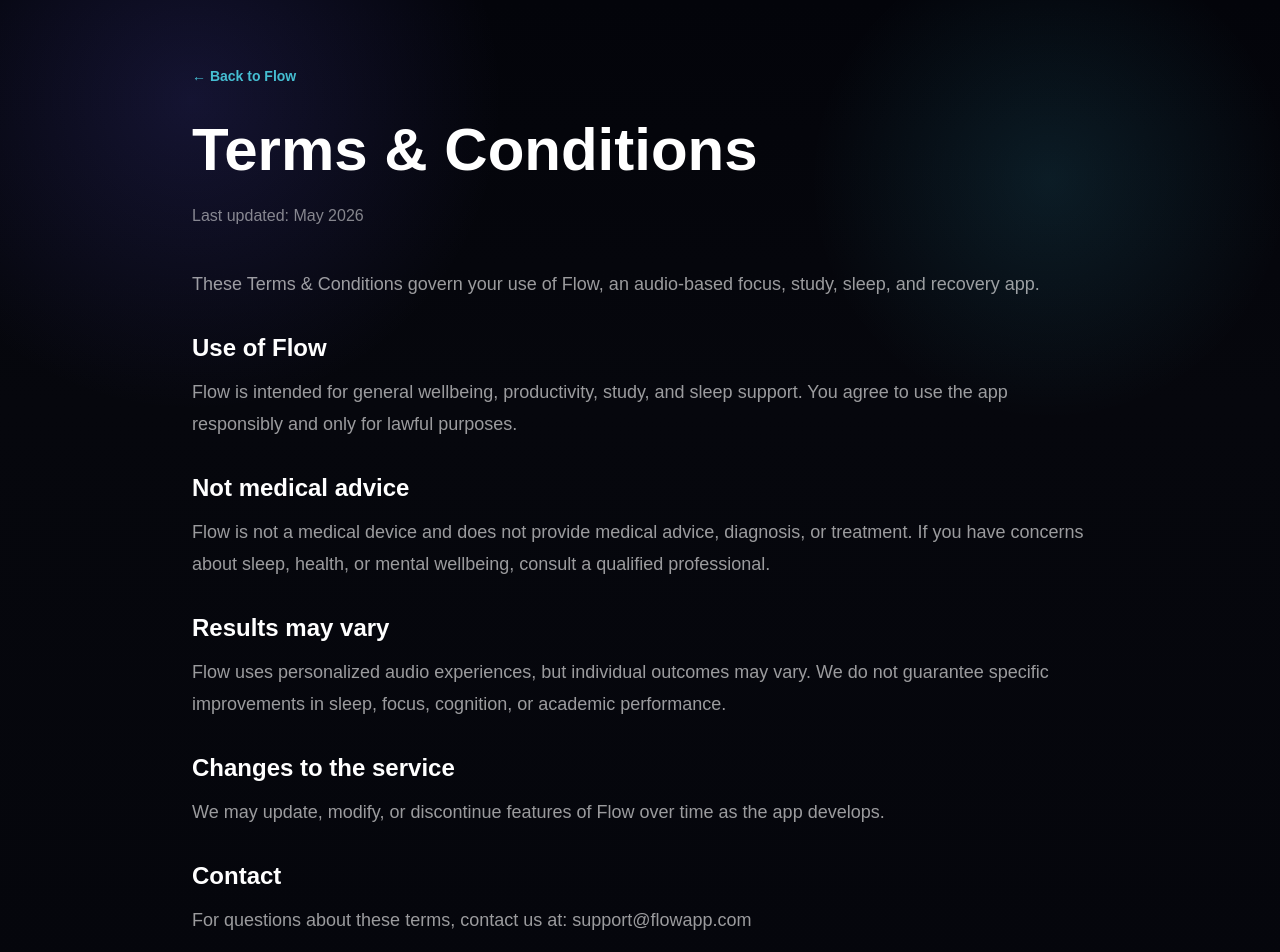
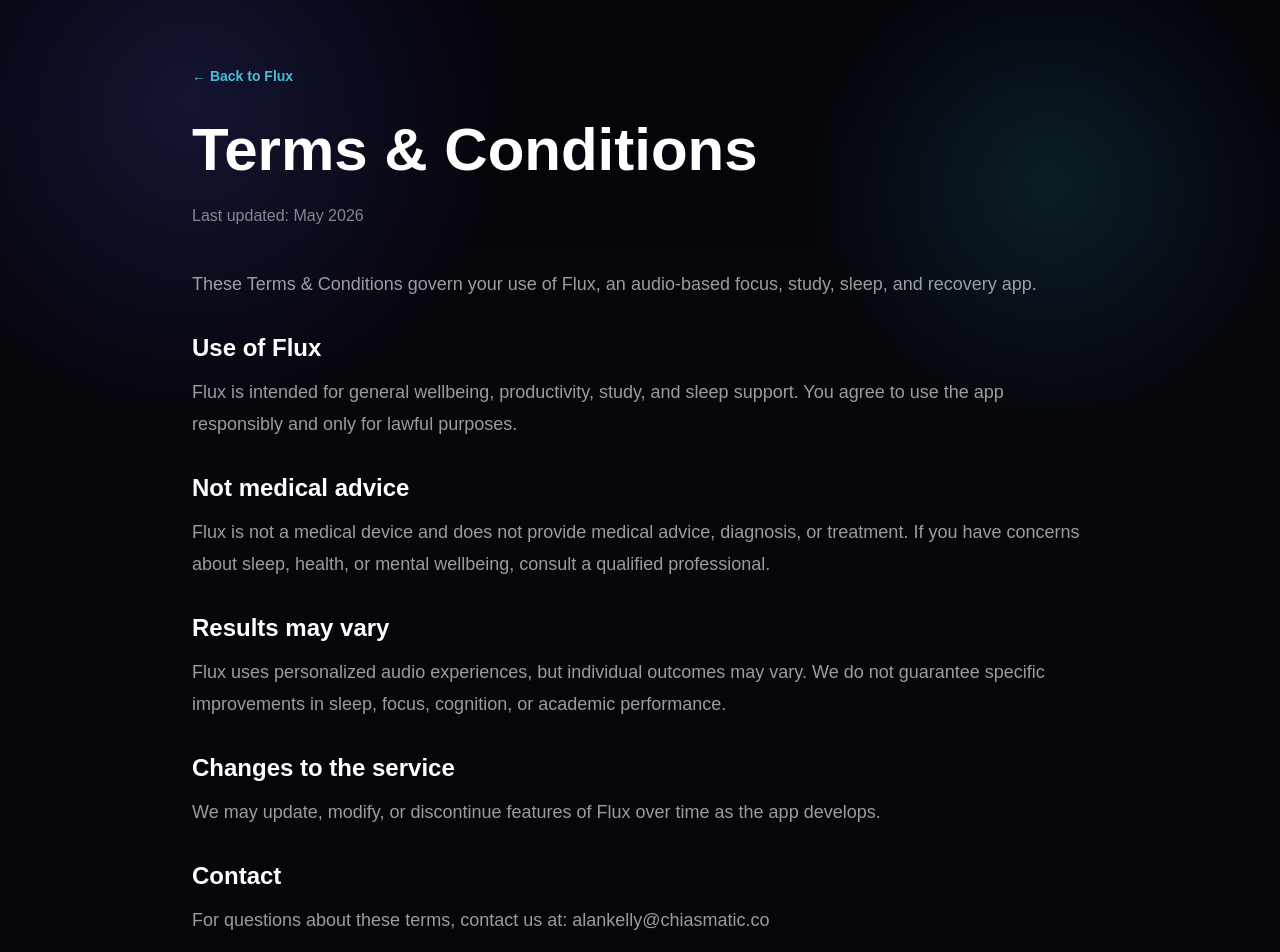
Before and after one commit to Chiasmatic101/flow_website, a Next.js app: page /terms in a window 1280 px wide. Shown: the top 952 px of the page. Built offline with nearby package versions, Linux system fonts and the light colour scheme.

Commit message:
changed name to Flux

```diff
--- a/app/globals.css
+++ b/app/globals.css
@@ -76,7 +76,7 @@
 .delete-page {
   min-height: 100vh;
   padding: 80px 20px;
-  background: #f7f7fb;
+  background: #111117;
 }
 
 .delete-card {
--- a/app/terms/page.tsx
+++ b/app/terms/page.tsx
@@ -3,7 +3,7 @@
     <main className="min-h-screen px-6 py-16 text-white">
       <section className="mx-auto max-w-4xl">
         <a href="/" className="text-sm font-semibold text-cyan-300/80">
-          ← Back to Flow
+          ← Back to Flux
         </a>
 
         <h1 className="mt-8 text-4xl font-black md:text-6xl">
@@ -14,16 +14,16 @@
 
         <div className="mt-10 space-y-8 text-lg leading-8 text-white/60">
           <p>
-            These Terms & Conditions govern your use of Flow, an audio-based
+            These Terms & Conditions govern your use of Flux, an audio-based
             focus, study, sleep, and recovery app.
           </p>
 
           <section>
             <h2 className="text-2xl font-black text-white">
-              Use of Flow
+              Use of Flux
             </h2>
             <p className="mt-3">
-              Flow is intended for general wellbeing, productivity, study, and
+              Flux is intended for general wellbeing, productivity, study, and
               sleep support. You agree to use the app responsibly and only for
               lawful purposes.
             </p>
@@ -34,7 +34,7 @@
               Not medical advice
             </h2>
             <p className="mt-3">
-              Flow is not a medical device and does not provide medical advice,
+              Flux is not a medical device and does not provide medical advice,
               diagnosis, or treatment. If you have concerns about sleep, health,
               or mental wellbeing, consult a qualified professional.
             </p>
@@ -45,7 +45,7 @@
               Results may vary
             </h2>
             <p className="mt-3">
-              Flow uses personalized audio experiences, but individual outcomes
+              Flux uses personalized audio experiences, but individual outcomes
               may vary. We do not guarantee specific improvements in sleep,
               focus, cognition, or academic performance.
             </p>
@@ -56,7 +56,7 @@
               Changes to the service
             </h2>
             <p className="mt-3">
-              We may update, modify, or discontinue features of Flow over time as
+              We may update, modify, or discontinue features of Flux over time as
               the app develops.
             </p>
           </section>
@@ -67,7 +67,7 @@
             </h2>
             <p className="mt-3">
               For questions about these terms, contact us at:
-              support@flowapp.com
+              alankelly@chiasmatic.co
             </p>
           </section>
         </div>
```
